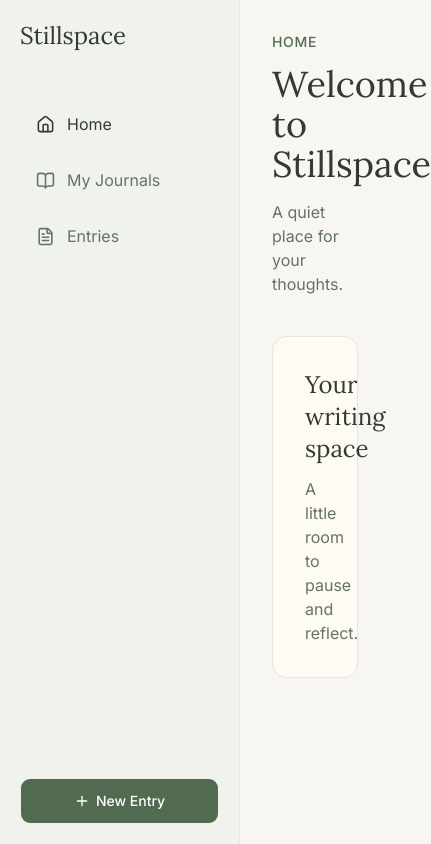
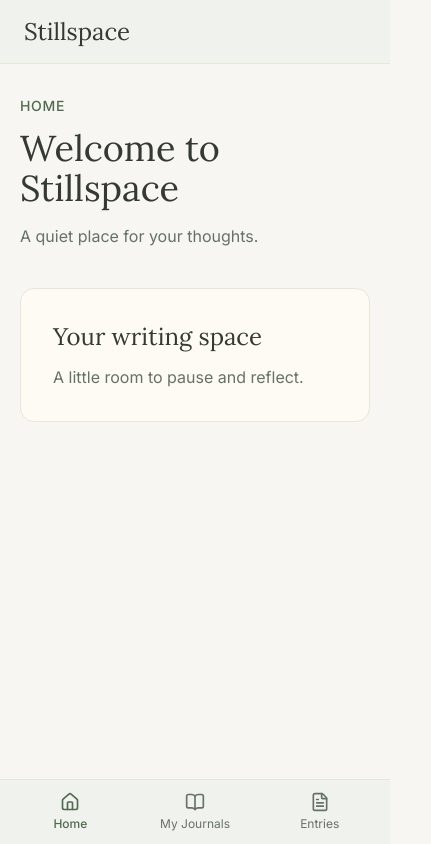
Before and after one commit to rburd84/journal-space, a React (Vite) app in the folder frontend/: page / in a window 390 px wide. Shown: the whole page, 431 px wide, since content can reach past the window. Built offline with nearby package versions, Linux system fonts and the light colour scheme.

Commit message:
fix for responsive layout

```diff
--- a/frontend/src/components/AppShell.jsx
+++ b/frontend/src/components/AppShell.jsx
@@ -1,15 +1,23 @@
 import Sidebar from "./Sidebar"
+import MobileHeader from "./MobileHeader";
+import MobileNav from "./MobileNav";
 
 export default function AppShell({ children }) {
     return (
-        <div className="flex min-h-screen bg-canvas">
-            <Sidebar />
+        <div className="min-h-screen bg-canvas md:flex">
+            <div className="hidden md:block">
+                <Sidebar />
+            </div>
 
-            <main className="min-w-0 flex-1 p-8 lg:p-12">
+            <MobileHeader/>
+
+            <main className="min-w-0 flex-1 px-5 pb-24 pt-8 md:px-8 md:pb-12 lg:px-12">
                 <div className="mx-auto max-w-4xl">
                     {children}
                 </div>
             </main>
+
+            <MobileNav />
         </div>
     )
 }
--- /dev/null
+++ b/frontend/src/components/MobileHeader.jsx
@@ -0,0 +1,9 @@
+export default function MobileHeader() {
+    return (
+        <header className="flex h-16 items-center border-b border-paper-border bg-sidebar px-6 md:hidden">
+            <h1 className="font-serif text-2xl text-ink">
+                Stillspace
+            </h1>
+        </header>
+    )
+}
--- /dev/null
+++ b/frontend/src/components/MobileNav.jsx
@@ -0,0 +1,34 @@
+import {BookOpen, FileText, House} from "lucide-react";
+
+const navigationItems = [
+    {label: "Home", icon: House},
+    {label: "My Journals", icon: BookOpen},
+    {label: "Entries", icon: FileText},
+]
+
+export default function MobileNav() {
+    return (
+        <nav
+            aria-label="Mobile navigation"
+            className="fixed inset-x-0 bottom-0 z-20 flex items-center justify-around border-t border-paper-border bg-sidebar px-2 pb-[env(safe-area-inset-bottom)] md:hidden"
+        >
+            {navigationItems.map(item => {
+                const Icon = item.icon
+                const isActive = item.label === "Home"
+
+                return (
+                    <div
+                        key={item.label}
+                        className={`flex min-h-16 flex-1 flex-col items-center justify-center gap-1 ${
+                            isActive
+                                ? "font-medium text-sage-dark"
+                                : "text-muted-foreground"
+                        }`}>
+                        <Icon size={20} aria-hidden="true"/>
+                        <span className="text-xs">{item.label}</span>
+                    </div>
+                )
+            })}
+        </nav>
+    )
+}
--- a/frontend/src/components/Sidebar.jsx
+++ b/frontend/src/components/Sidebar.jsx
@@ -22,7 +22,7 @@ export default function Sidebar() {
                             key={item.label}
                             className={`flex items-center gap-3 rounded-lg px-4 py-3 ${
                                 isActive
-                                    ? "bg-sidebar-selected.font-medium.text-ink"
+                                    ? "bg-sidebar-selected font-medium text-ink"
                                     : "text-muted-foreground"
                             }`}>
                             <Icon size={19} aria-hidden="true"/>
```
